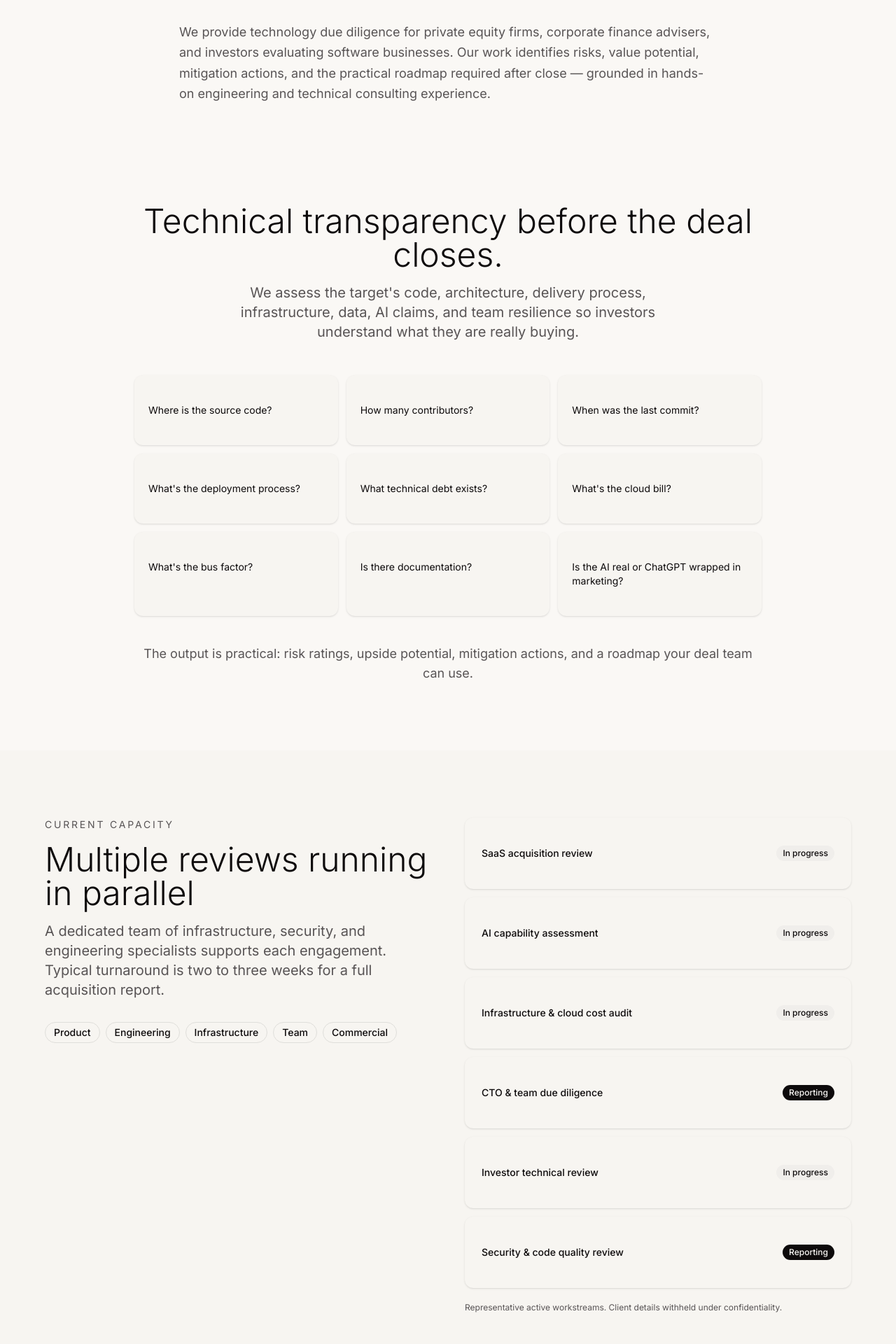
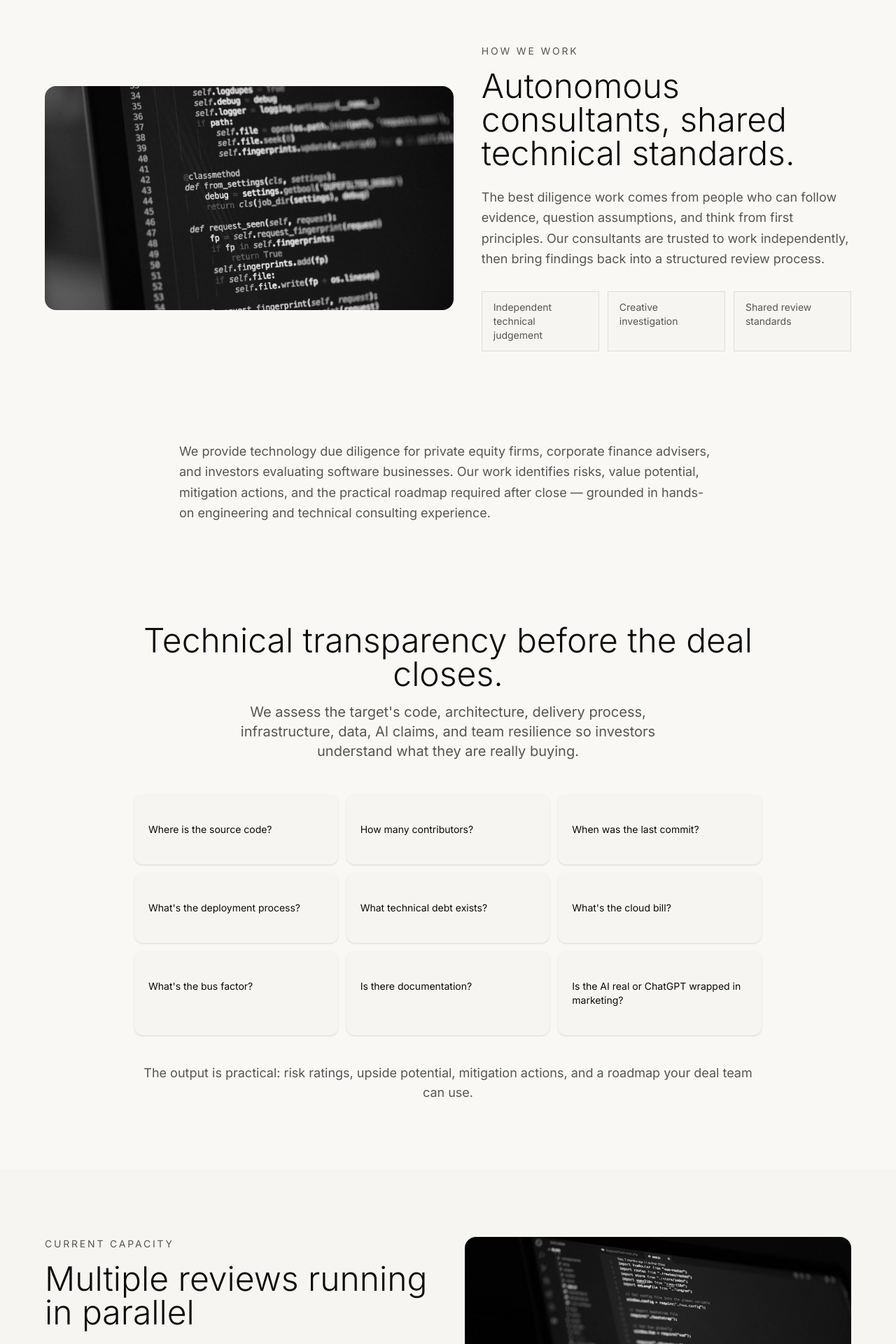
Before and after one commit to a2zlondon/danielmolloy, a Next.js app: page / in a window 1280 px wide. Shown: the part 1040-2960 px from the top of the page at 70% size. Built offline with nearby package versions, Linux system fonts and the light colour scheme; no server answers.

Commit message:
Add greyscale editorial coding visuals

```diff
--- a/app/page.tsx
+++ b/app/page.tsx
@@ -11,6 +11,7 @@ import { Testimonials } from "@/components/testimonials";
 import { ActiveReviews } from "@/components/active-reviews";
 import { DueDiligenceQuestions } from "@/components/due-diligence-questions";
 import { FaqPageJsonLd } from "@/components/structured-data";
+import { WorkingStyle } from "@/components/working-style";
 
 export default function Home() {
   return (
@@ -20,6 +21,7 @@ export default function Home() {
       <main>
         <Hero />
         <ClientLogoBanner />
+        <WorkingStyle />
         <section className="container mx-auto px-4 sm:px-6 lg:px-8 py-12 bg-background">
           <div className="max-w-3xl mx-auto">
             <p className="text-lg text-muted-foreground leading-relaxed">
--- a/components/active-reviews.tsx
+++ b/components/active-reviews.tsx
@@ -1,5 +1,6 @@
 import { Badge } from "@/components/ui/badge";
 import { Card, CardContent } from "@/components/ui/card";
+import Image from "next/image";
 
 const activeStreams = [
   { label: "SaaS acquisition review", status: "In progress" },
@@ -42,7 +43,16 @@ export function ActiveReviews() {
             </div>
           </div>
 
-          <div className="space-y-3">
+          <div className="space-y-4">
+            <div className="relative overflow-hidden rounded-2xl bg-muted min-h-[220px]">
+              <Image
+                src="/images/editorial/autonomous-coding.jpg"
+                alt="Code editor used during technical review"
+                width={1800}
+                height={1200}
+                className="absolute inset-0 h-full w-full object-cover grayscale contrast-125"
+              />
+            </div>
             {activeStreams.map((stream) => (
               <Card key={stream.label} className="border-0 shadow-sm">
                 <CardContent className="py-4 flex items-center justify-between gap-4">
--- /dev/null
+++ b/components/working-style.tsx
@@ -0,0 +1,49 @@
+import Image from "next/image";
+
+const principles = [
+  "Independent technical judgement",
+  "Creative investigation",
+  "Shared review standards",
+];
+
+export function WorkingStyle() {
+  return (
+    <section className="py-20 bg-background">
+      <div className="container mx-auto px-4 sm:px-6 lg:px-8">
+        <div className="grid lg:grid-cols-[1.05fr_0.95fr] gap-10 items-center max-w-6xl mx-auto">
+          <div className="relative overflow-hidden rounded-2xl bg-muted min-h-[320px]">
+            <Image
+              src="/images/editorial/code-review.jpg"
+              alt="Close-up of code under review"
+              width={1800}
+              height={1202}
+              className="absolute inset-0 h-full w-full object-cover grayscale contrast-125"
+            />
+          </div>
+
+          <div>
+            <p className="text-sm tracking-[0.2em] uppercase text-muted-foreground mb-4">
+              How we work
+            </p>
+            <h2 className="text-4xl md:text-5xl font-light mb-6">
+              Autonomous consultants, shared technical standards.
+            </h2>
+            <p className="text-lg text-muted-foreground leading-relaxed mb-8">
+              The best diligence work comes from people who can follow evidence, question assumptions, and think from first principles. Our consultants are trusted to work independently, then bring findings back into a structured review process.
+            </p>
+            <div className="grid gap-3 sm:grid-cols-3">
+              {principles.map((principle) => (
+                <div
+                  key={principle}
+                  className="border border-border bg-card px-4 py-3 text-sm text-muted-foreground"
+                >
+                  {principle}
+                </div>
+              ))}
+            </div>
+          </div>
+        </div>
+      </div>
+    </section>
+  );
+}
```
Also changed, not shown: public/images/editorial/autonomous-coding.jpg (added), public/images/editorial/code-review.jpg (added).
